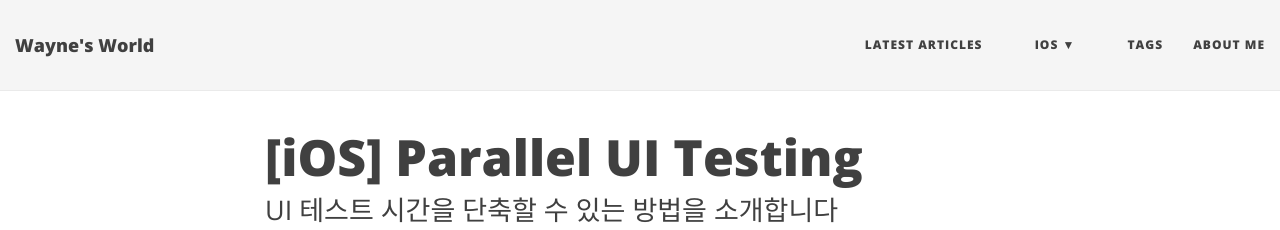
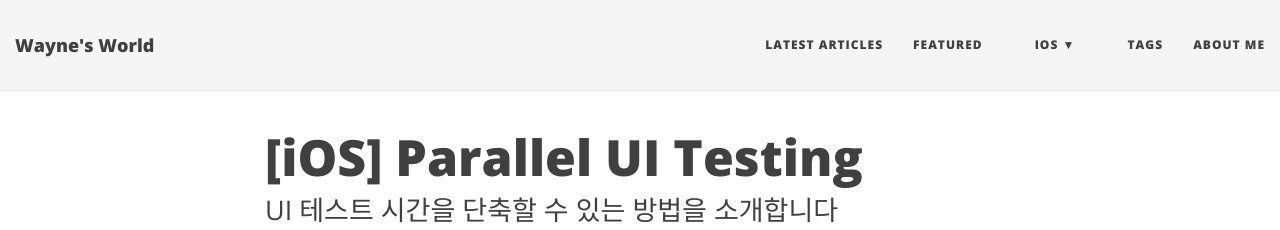
Before and after one commit to Mildwhale/mildwhale.github.io, a Jekyll site: the page built from _posts/2019-12-04-iOS-parallel-ui-testing.md, in a window 1280 px wide. Shown: the top 230 px of the page. Built offline with Jekyll 4.4.1, drawn with Linux system fonts in a browser that asks for light colours; nearby versions of some CDN libraries; comment, search, counter and statistics services are not loaded.

Commit message:
Featured 카테고리 추가

```diff
--- a/_config.yml
+++ b/_config.yml
@@ -20,7 +20,8 @@
 
 # List of links in the navigation bar
 navbar-links:
-  LATEST ARTICLES: "https://mildwhale.github.io"
+  LATEST ARTICLES: "/"
+  FEATURED: "category/featured"
   iOS:
     - SwiftUI: "category/swiftui"
     - Testing: "category/testing"
--- a/_posts/2019-12-04-iOS-parallel-ui-testing.md
+++ b/_posts/2019-12-04-iOS-parallel-ui-testing.md
@@ -4,7 +4,7 @@
 description: "UI 테스트 시간을 단축할 수 있는 방법을 소개합니다"
 author: "kyujin.kim"
 date: 2019-12-04
-categories: [iOS, Testing]
+categories: [iOS, Testing, Featured]
 tags: [iOS, UI Test]
 ---
 
```
Also changed, not shown: _posts/2019-12-27-iOS-supporting-dark-mode.md (+1 -0 lines), category/featured.md (added, +6 -0 lines), assets/images/category/testing.jpg (deleted).
